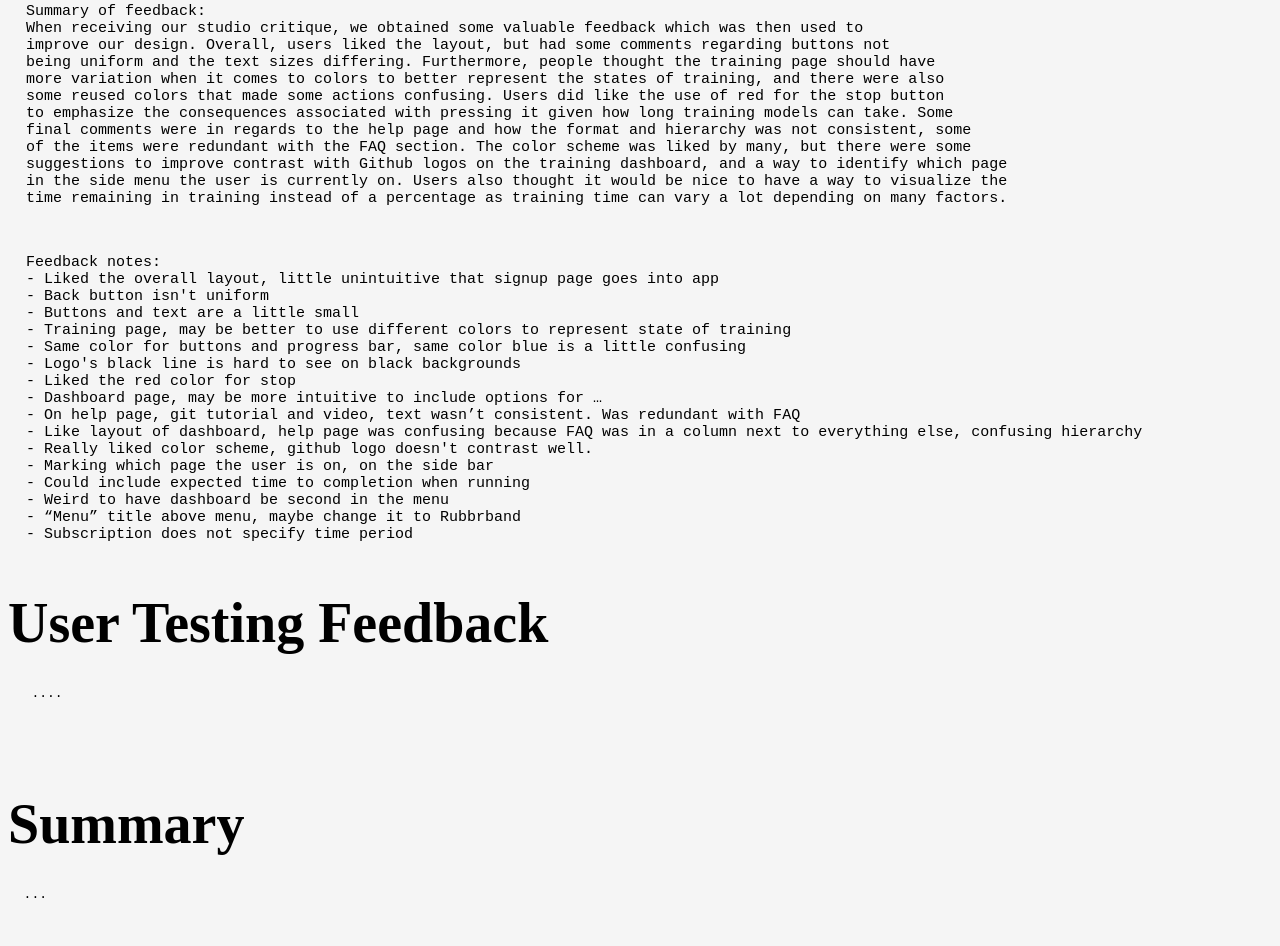
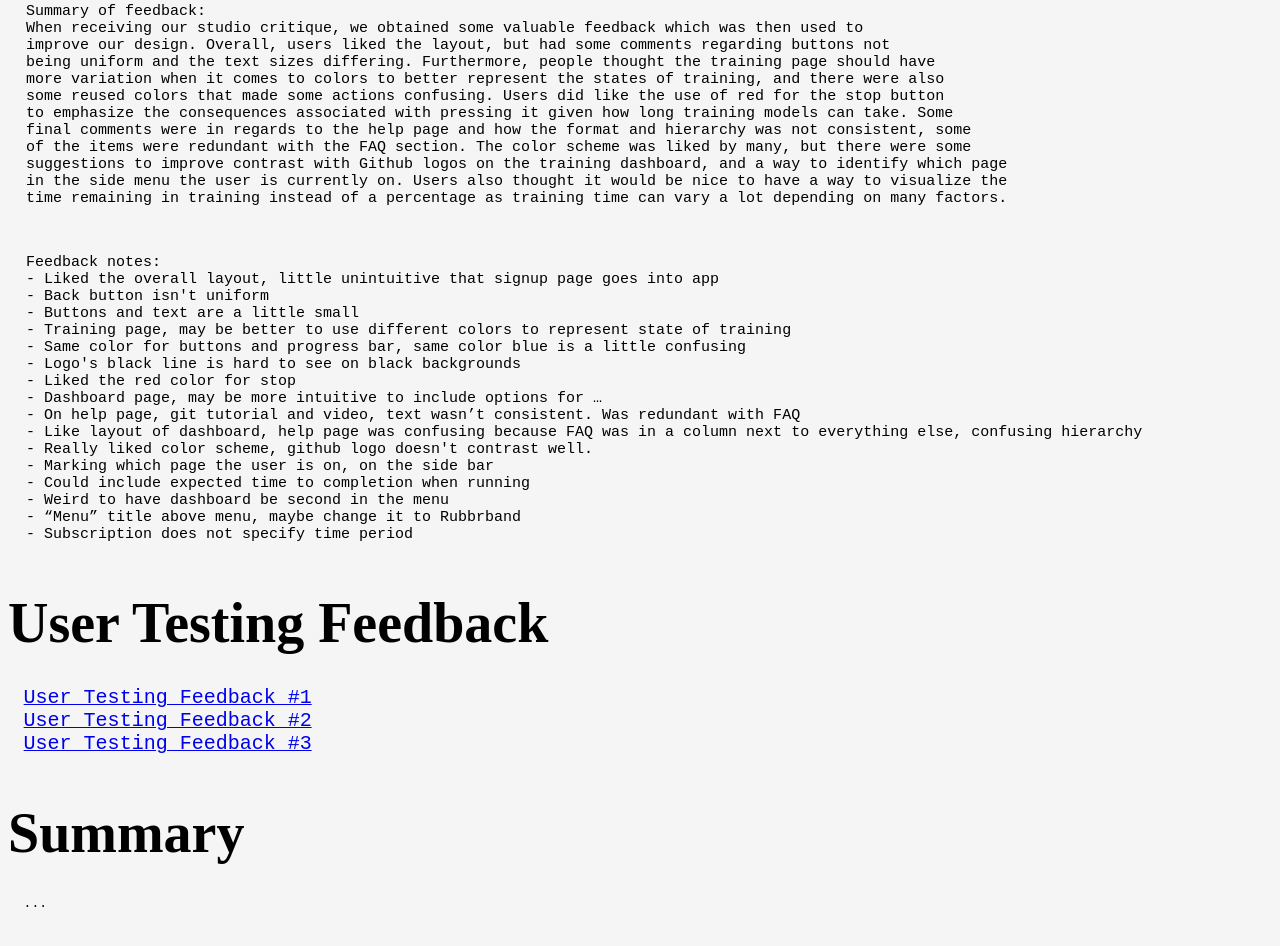
Before and after one commit to crazyStairs2020/cs1300HW4, a plain HTML site: page index.html in a window 1280 px wide. Shown: the part 2639-3585 px from the top of the page. Drawn offline with Linux system fonts and the light colour scheme.

Commit message:
Update index.html

```diff
--- a/index.html
+++ b/index.html
@@ -121,10 +121,9 @@
     </pre>
   <h2 class="headers">User Testing Feedback</h2>
   <pre>
-   ....
-
-
-
+  <a href="https://app.usertesting.com/v/45f12fc3-f72d-45fc-a29a-655ea9189792?encrypted_video_handle=0b16559c-d508-43f2-87d0-149785cf6b7e#!/tasks&shared_via=link"><span style="font-size: 20px">User Testing Feedback #1</a></span>
+  <a href="https://app.usertesting.com/v/4e44a8c2-a691-4923-b8d3-9fd9d76646fb?encrypted_video_handle=ae4bf951-734d-4723-ab57-d8359a23a85a#!/tasks&shared_via=link"><span style="font-size: 20px">User Testing Feedback #2</a></span>
+  <a href="https://app.usertesting.com/v/118cdecc-1dfb-415d-b997-3f0d8d29d370?encrypted_video_handle=23d75cd3-c2a0-4cb5-a288-893c81e0538b#!/tasks&shared_via=link"><span style="font-size: 20px">User Testing Feedback #3</a></span>
   </pre>
   <h2 class="headers">Summary</h2>
   <pre>
```
